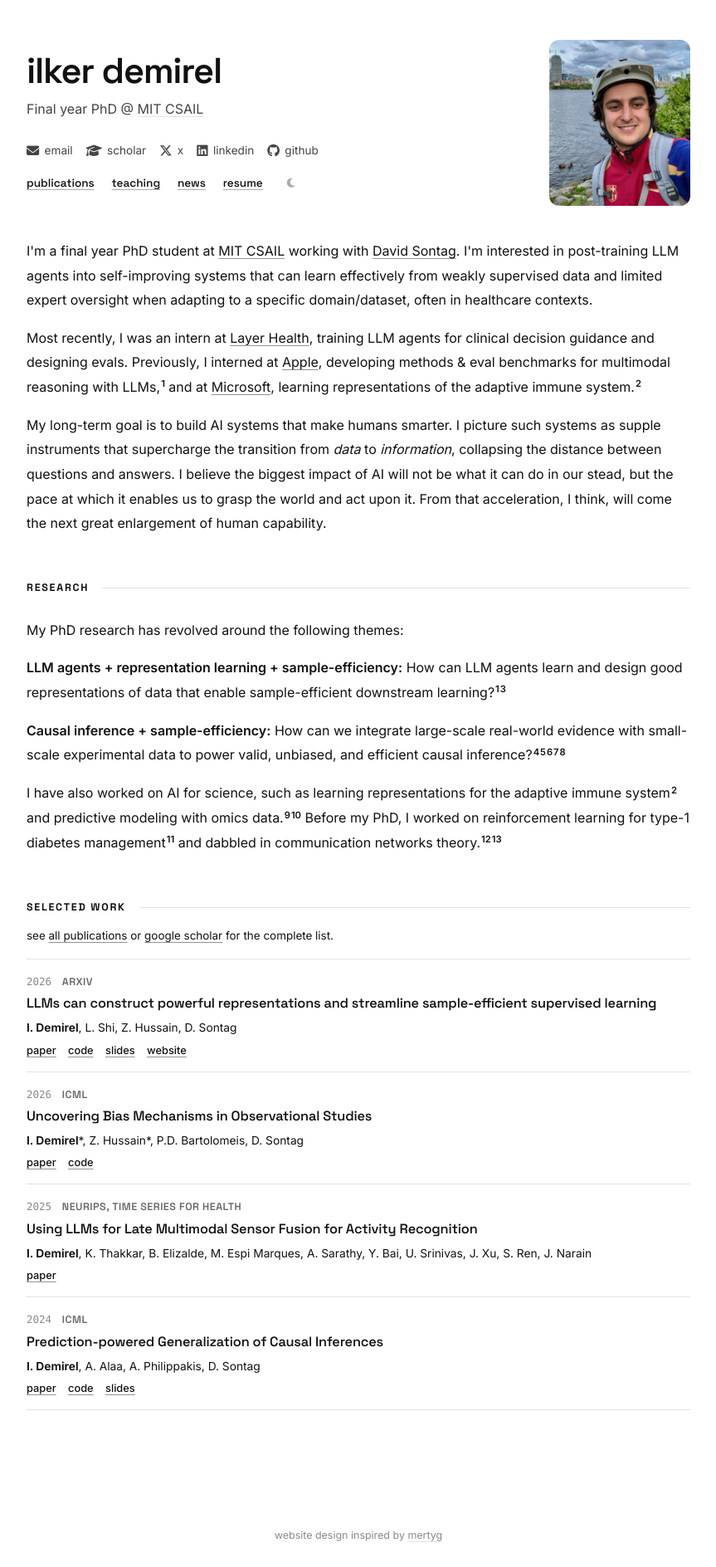
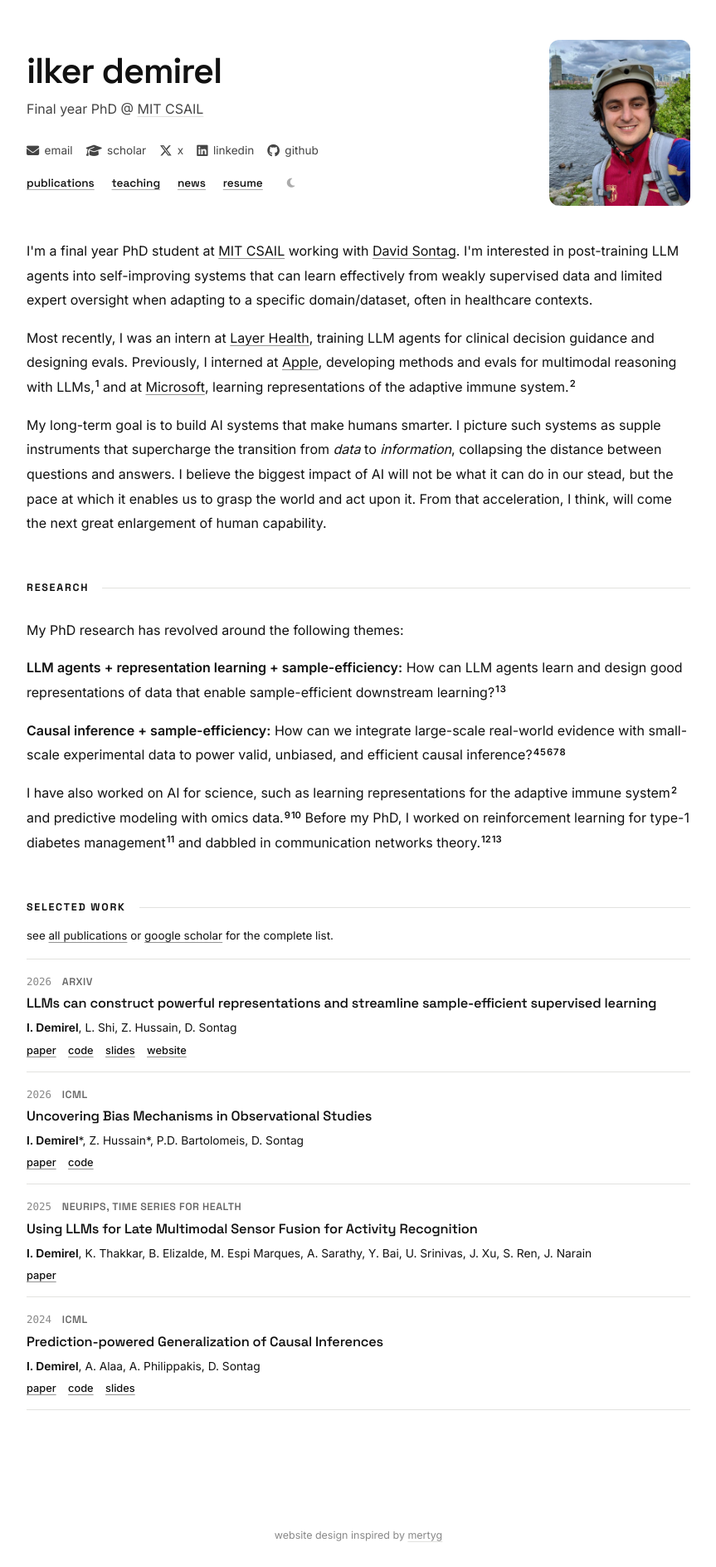
Before and after one commit to demireal/demireal.github.io, a Jekyll site: the page built from index.html, in a window 1280 px wide. Shown: the whole page at 83% size, without its empty margins (208-1071 px from the left). Built offline with Jekyll 4.4.1, drawn with Linux system fonts in a browser that asks for light colours.

Commit message:
simplify Apple internship wording
Co-authored-by: Cursor <cursoragent@cursor.com>

```diff
--- a/index.html
+++ b/index.html
@@ -36,7 +36,7 @@ title: ""
     I'm a final year PhD student at <a href="https://www.csail.mit.edu">MIT CSAIL</a> working with <a href="https://people.csail.mit.edu/dsontag/">David Sontag</a>. I'm interested in post-training LLM agents into self-improving systems that can learn effectively from weakly supervised data and limited expert oversight when adapting to a specific domain/dataset, often in healthcare contexts.
   </p>
   <p>
-    Most recently, I was an intern at <a href="https://www.layerhealth.com">Layer Health</a>, training LLM agents for clinical decision guidance and designing evals. Previously, I interned at <a href="https://machinelearning.apple.com">Apple</a>, developing methods &amp; eval benchmarks for multimodal reasoning with LLMs,<a class="ri-ref" href="https://arxiv.org/pdf/2509.10729"><sup>1</sup></a> and at <a href="https://www.microsoft.com/en-us/research/">Microsoft</a>, learning representations of the adaptive immune system.<a class="ri-ref" href="https://openreview.net/pdf?id=oAukQalLzs"><sup>2</sup></a>
+    Most recently, I was an intern at <a href="https://www.layerhealth.com">Layer Health</a>, training LLM agents for clinical decision guidance and designing evals. Previously, I interned at <a href="https://machinelearning.apple.com">Apple</a>, developing methods and evals for multimodal reasoning with LLMs,<a class="ri-ref" href="https://arxiv.org/pdf/2509.10729"><sup>1</sup></a> and at <a href="https://www.microsoft.com/en-us/research/">Microsoft</a>, learning representations of the adaptive immune system.<a class="ri-ref" href="https://openreview.net/pdf?id=oAukQalLzs"><sup>2</sup></a>
   </p>
   <p>
     My long-term goal is to build AI systems that make humans smarter. I picture such systems as supple instruments that supercharge the transition from <em>data</em> to <em>information</em>, collapsing the distance between questions and answers. I believe the biggest impact of AI will not be what it can do in our stead, but the pace at which it enables us to grasp the world and act upon it. From that acceleration, I think, will come the next great enlargement of human capability.
```
